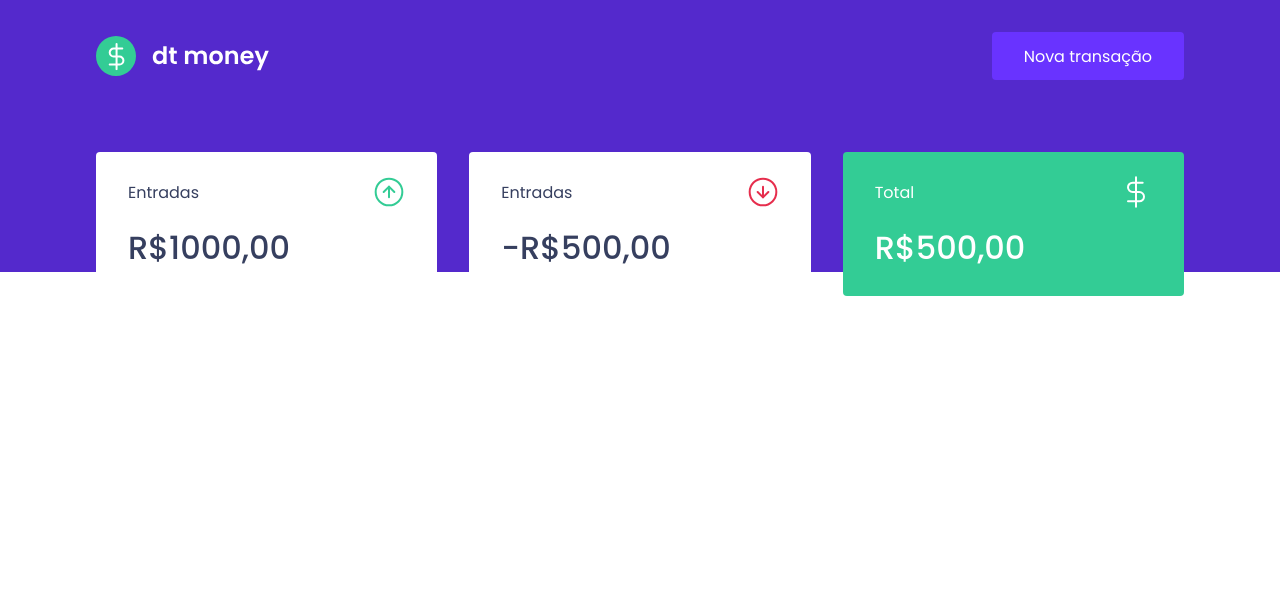
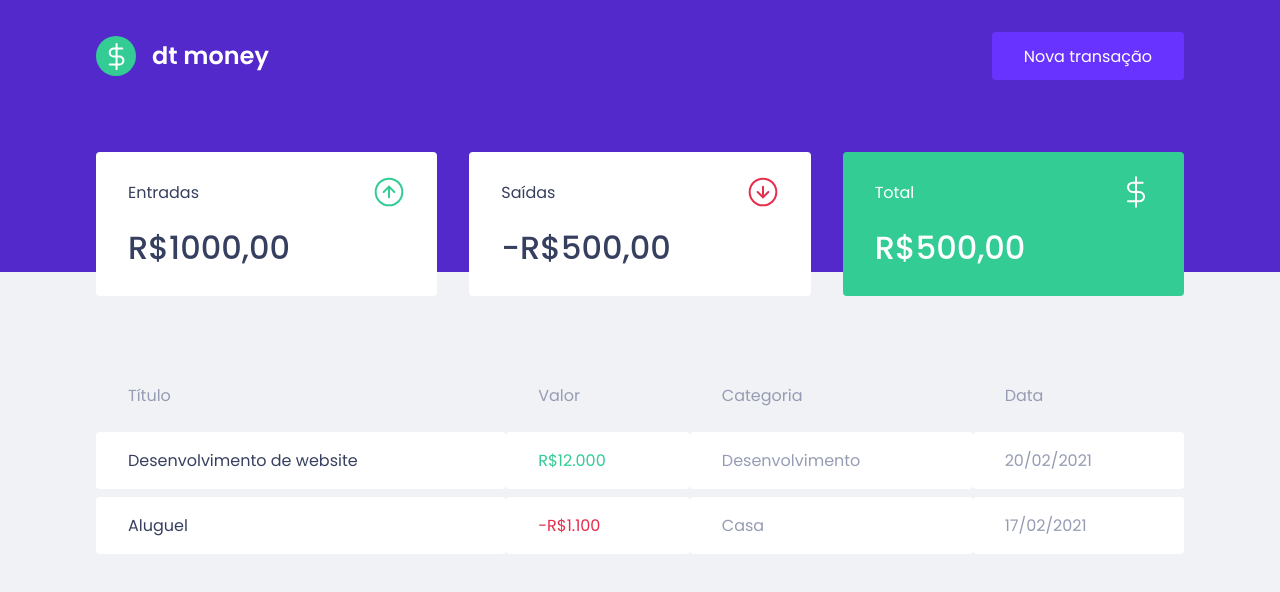
Before and after one commit to Yan-Gurgel/dtmoney, a React (Create React App) app: page / in a window 1280 px wide. Shown: the top 592 px of the page. Built offline with nearby package versions, Linux system fonts and the light colour scheme.

Commit message:
Add Componente TransactionsTable

```diff
--- a/src/components/Dashboard/index.tsx
+++ b/src/components/Dashboard/index.tsx
@@ -1,10 +1,12 @@
 import { Container } from "./styles";
 import { Summary } from "../Summary";
+import { TransactionsTable } from "../TransactionsTable";
 
 export function Dashboard(){
     return (
         <Container>
-            <Summary/>
+            <Summary />
+            <TransactionsTable />
         </Container>
     );
 }
--- a/src/components/Header/index.tsx
+++ b/src/components/Header/index.tsx
@@ -1,5 +1,5 @@
 import logoImg from '../../assets/logo.svg'
-import { Container, Content } from '../styles'
+import { Container, Content } from './styles'
 
 export function Header() {
     return (
--- a/src/components/Summary/index.tsx
+++ b/src/components/Summary/index.tsx
@@ -16,7 +16,7 @@
 
             <div>
                 <header>
-                    <p>Entradas</p>
+                    <p>Saídas</p>
                     <img src= {outcomeImg} alt="Saidas"/>
                 </header>
                 <strong>-R$500,00</strong>
--- /dev/null
+++ b/src/components/TransactionsTable/index.tsx
@@ -0,0 +1,34 @@
+import { Container } from "./styles";
+
+export function TransactionsTable(){
+    return(
+        <Container>
+            <table>
+                <thead>
+                    <tr>
+                        <th>Título</th>
+                        <th>Valor</th>
+                        <th>Categoria</th>
+                        <th>Data</th>
+                    </tr>
+                </thead>
+
+                <tbody>
+                    <tr>
+                        <td>Desenvolvimento de website</td>
+                        <td className="deposit">R$12.000</ td>
+                        <td>Desenvolvimento</td>
+                        <td>20/02/2021</td>
+                    </tr>
+                    <tr>
+                        <td>Aluguel</td>
+                        <td className="withdraw">-R$1.100</ td>
+                        <td>Casa</td>
+                        <td>17/02/2021</td>
+                    </tr>
+
+                </tbody>
+            </table>
+        </Container>
+    );
+}
--- /dev/null
+++ b/src/components/TransactionsTable/styles.ts
@@ -0,0 +1,39 @@
+import styled from "styled-components";
+
+export const Container = styled.div`
+    margin-top: 4rem;
+
+    table {
+        width: 100%;
+        border-spacing: 0 0.5rem;
+
+        th {
+            color: var(--text-body);
+            font-weight: 400;
+            padding: 1rem 2rem;
+            text-align: left;
+            line-height: 1.5rem;
+        }
+
+        td {
+            padding: 1rem 2rem;
+            border: 0;
+            background: var(--shape);
+            color: var(--text-body);
+            border-radius: 0.25rem;
+
+            &:first-child {
+                color: var(--text-tile);
+            }
+
+            &.deposit {
+                color: var(--green);
+            }
+            &.withdraw {
+                color: var(--red);
+            }
+
+        }
+
+    }
+`;
--- a/src/styles/global.ts
+++ b/src/styles/global.ts
@@ -2,7 +2,7 @@
 
 export const GlobalStyle = createGlobalStyle`
 :root{
-    --background: #f0f2f5;
+    //--background: #f0f2f5;
     --red: #E52E4D;
     --green: #33CC95;
     --blue: #5429CC;
@@ -33,7 +33,7 @@
 }
 
 body {
-    background: var (--background);
+    background: var(--background);
     -webkit-font-smoothing: antialiased;
 }
 
```
Also changed, not shown: src/components/Header/styles.ts (renamed from src/components/styles.ts).
